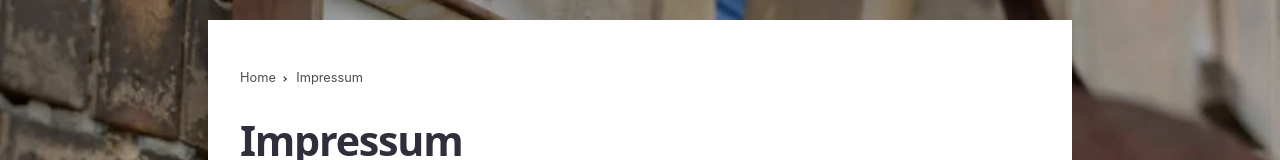
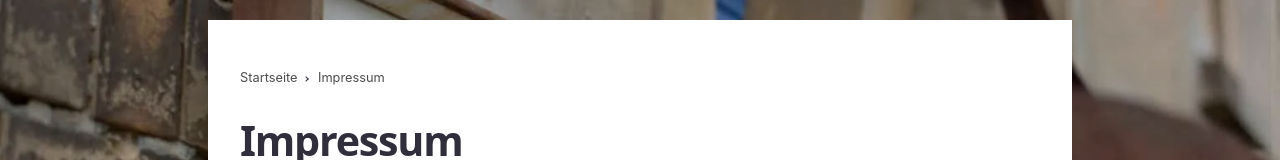
Before and after one commit to 3vincent/einhaus-leipzig, a Nuxt app: page /impressum in a window 1280 px wide. Shown: the part 200-360 px from the top of the page. Built offline with nearby package versions, Linux system fonts and the light colour scheme.

Commit message:
Rename "Home" to "Startseite"

```diff
--- a/components/breadcrumb-nav.vue
+++ b/components/breadcrumb-nav.vue
@@ -12,7 +12,7 @@ const thisRouteName = computed(
   <div class="breadcrumbs">
     <span>
       <NuxtLink to="/">
-        <span>Home</span>
+        <span>Startseite</span>
       </NuxtLink>
     </span>
 
--- a/util/navigation-links.ts
+++ b/util/navigation-links.ts
@@ -4,7 +4,7 @@ export type NavigationLink = {
 }
 
 export const PRIMARY_NAVIGATION_LINKS: NavigationLink[] = [
-  { to: '/', label: 'Home' },
+  { to: '/', label: 'Startseite' },
   { to: '/mitglied-werden', label: 'Mitglied werden' },
   { to: '/kontakt', label: 'Kontakt' },
   { to: '/impressum', label: 'Impressum' },
```
